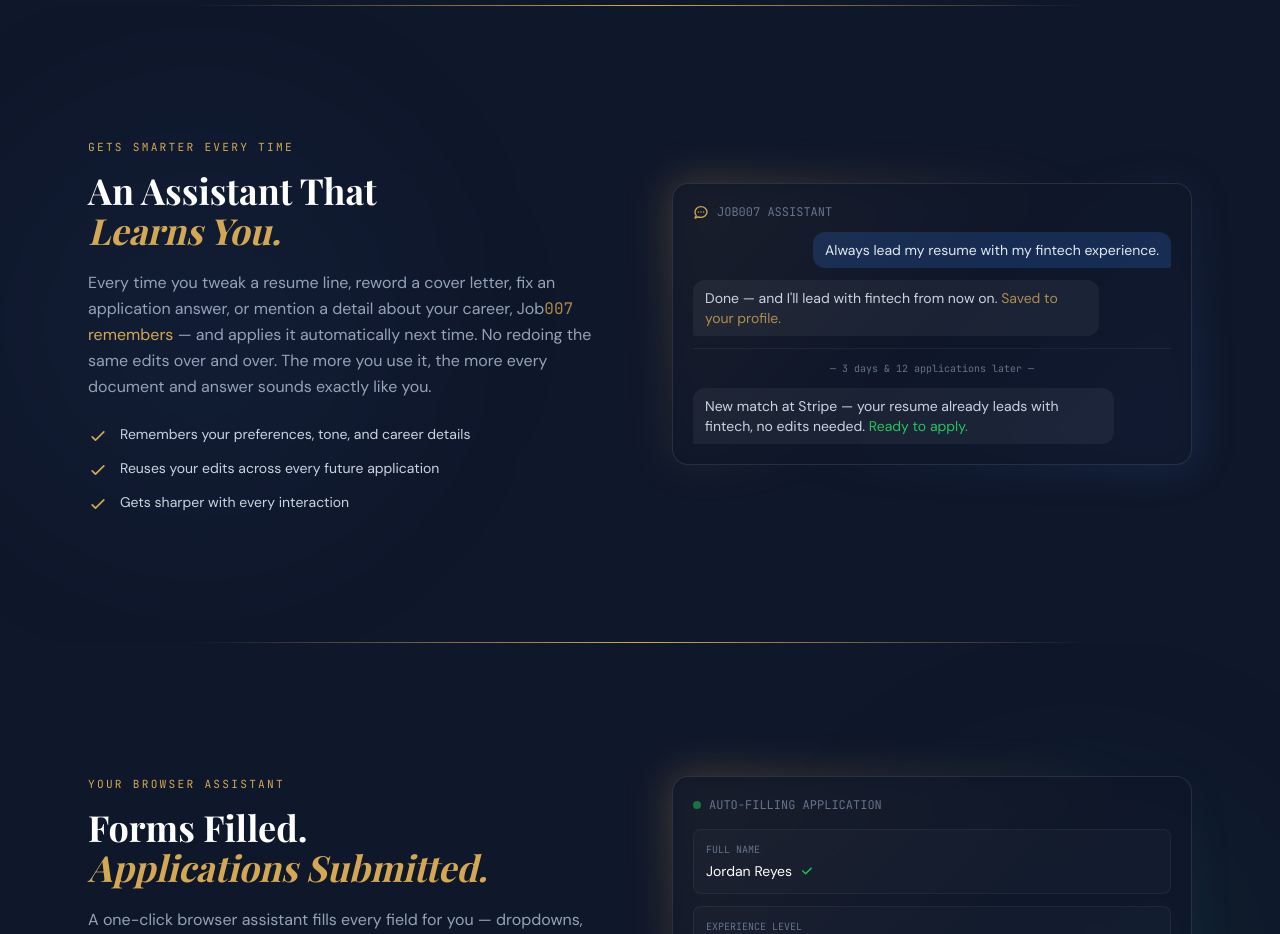
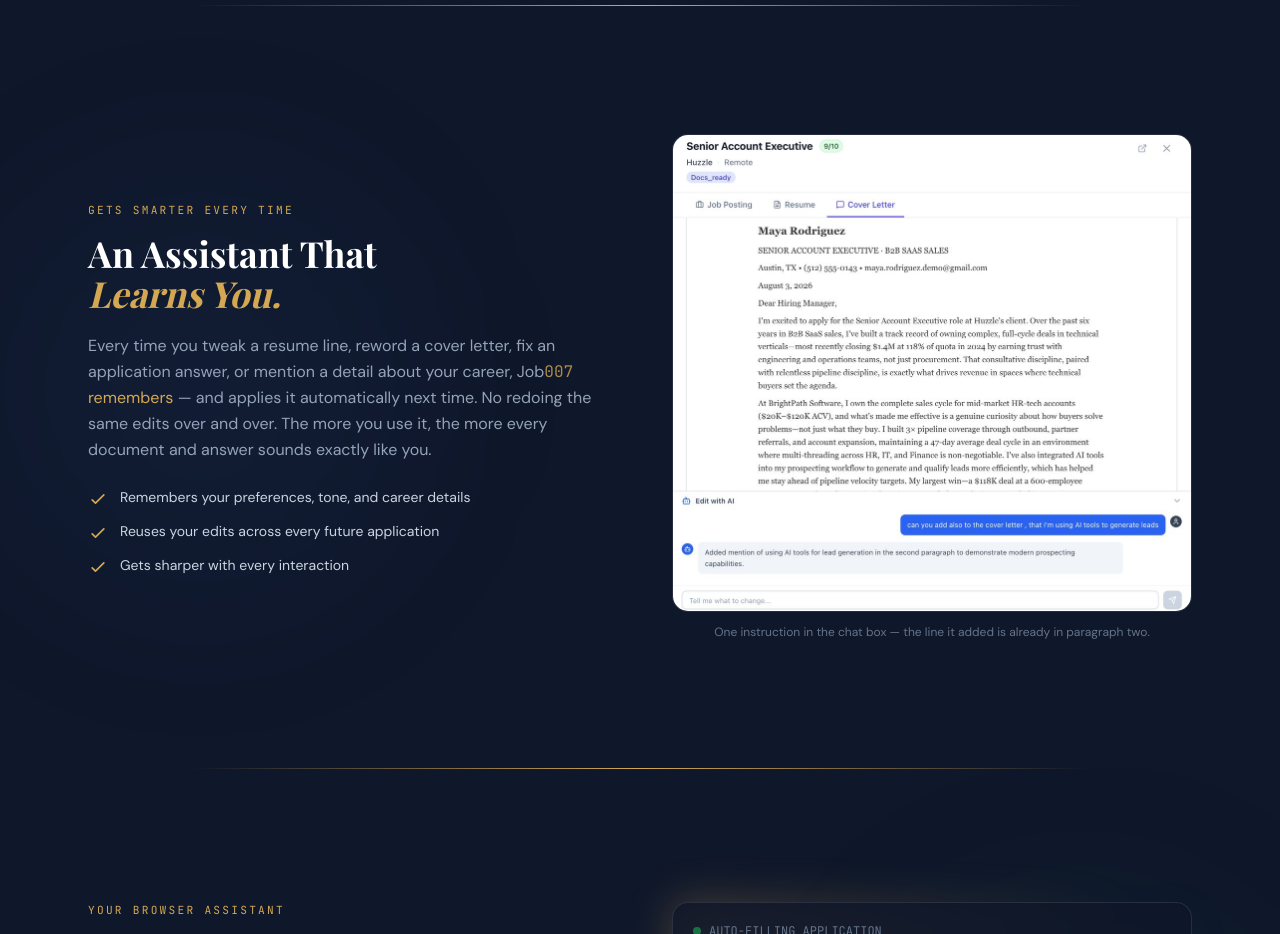
Before and after one commit to ddescause/job007-website, a website: page index.html in a window 1280 px wide. Shown: the part 4940-5874 px from the top of the page. Drawn offline with nearby package versions, Linux system fonts and the light colour scheme; a web font is replaced by a local one.

Commit message:
Website: real cover-letter edit screenshot replaces the 'learns you' mockup
The mockup invented UI strings ('Saved to your profile.') the product does
not show. The screenshot captures an actual Edit with AI exchange on a
cover letter, with the added sentence visible in the letter above it.

Co-Authored-By: Claude Opus 5 (1M context) <noreply@anthropic.com>

```diff
--- a/index.html
+++ b/index.html
@@ -810,19 +810,12 @@
               </li>
             </ul>
           </div>
-          <!-- Mockup: chat that remembers -->
-          <div class="reveal reveal-delay-2">
-            <div class="rounded-2xl bg-navy-900/80 border border-white/10 p-5 space-y-3 mockup-glow">
-              <div class="flex items-center gap-2 mb-2">
-                <svg class="w-4 h-4 text-gold-400" fill="none" stroke="currentColor" viewBox="0 0 24 24"><path stroke-linecap="round" stroke-linejoin="round" stroke-width="2" d="M8 12h.01M12 12h.01M16 12h.01M21 12c0 4.418-4.03 8-9 8a9.86 9.86 0 01-4-.8L3 21l1.8-3.6A7.96 7.96 0 013 12c0-4.418 4.03-8 9-8s9 3.582 9 8z"/></svg>
-                <span class="font-mono text-xs text-slate-500">JOB007 ASSISTANT</span>
-              </div>
-              <div class="flex justify-end"><div class="max-w-[80%] px-3 py-2 rounded-xl rounded-br-sm bg-agent-blue/20 text-sm text-slate-200">Always lead my resume with my fintech experience.</div></div>
-              <div class="flex justify-start"><div class="max-w-[85%] px-3 py-2 rounded-xl rounded-bl-sm bg-white/[0.05] text-sm text-slate-300">Done — and I'll lead with fintech from now on. <span class="text-gold-400/80">Saved to your profile.</span></div></div>
-              <div class="border-t border-white/5 my-1"></div>
-              <p class="text-[10px] text-slate-500 font-mono text-center">— 3 days &amp; 12 applications later —</p>
-              <div class="flex justify-start"><div class="max-w-[88%] px-3 py-2 rounded-xl rounded-bl-sm bg-white/[0.05] text-sm text-slate-300">New match at Stripe — your resume already leads with fintech, no edits needed. <span class="text-agent-green">Ready to apply.</span></div></div>
-            </div>
+          <!-- Screenshot: refining a cover letter by chat -->
+<div class="reveal reveal-delay-2">
+            <figure class="rounded-2xl overflow-hidden bg-navy-900/80 border border-white/10 mockup-glow">
+              <img src="/assets/screens/cover-edit.jpg" alt="A cover letter in Job007 being revised through the Edit with AI chat box, which confirms it added a mention of using AI tools for lead generation" loading="lazy" decoding="async" class="w-full block">
+            </figure>
+            <figcaption class="mt-3 text-center text-xs text-slate-500">One instruction in the chat box &mdash; the line it added is already in paragraph&nbsp;two.</figcaption>
           </div>
         </div>
       </div>
```
Also changed, not shown: assets/screens/cover-edit.jpg (added).
